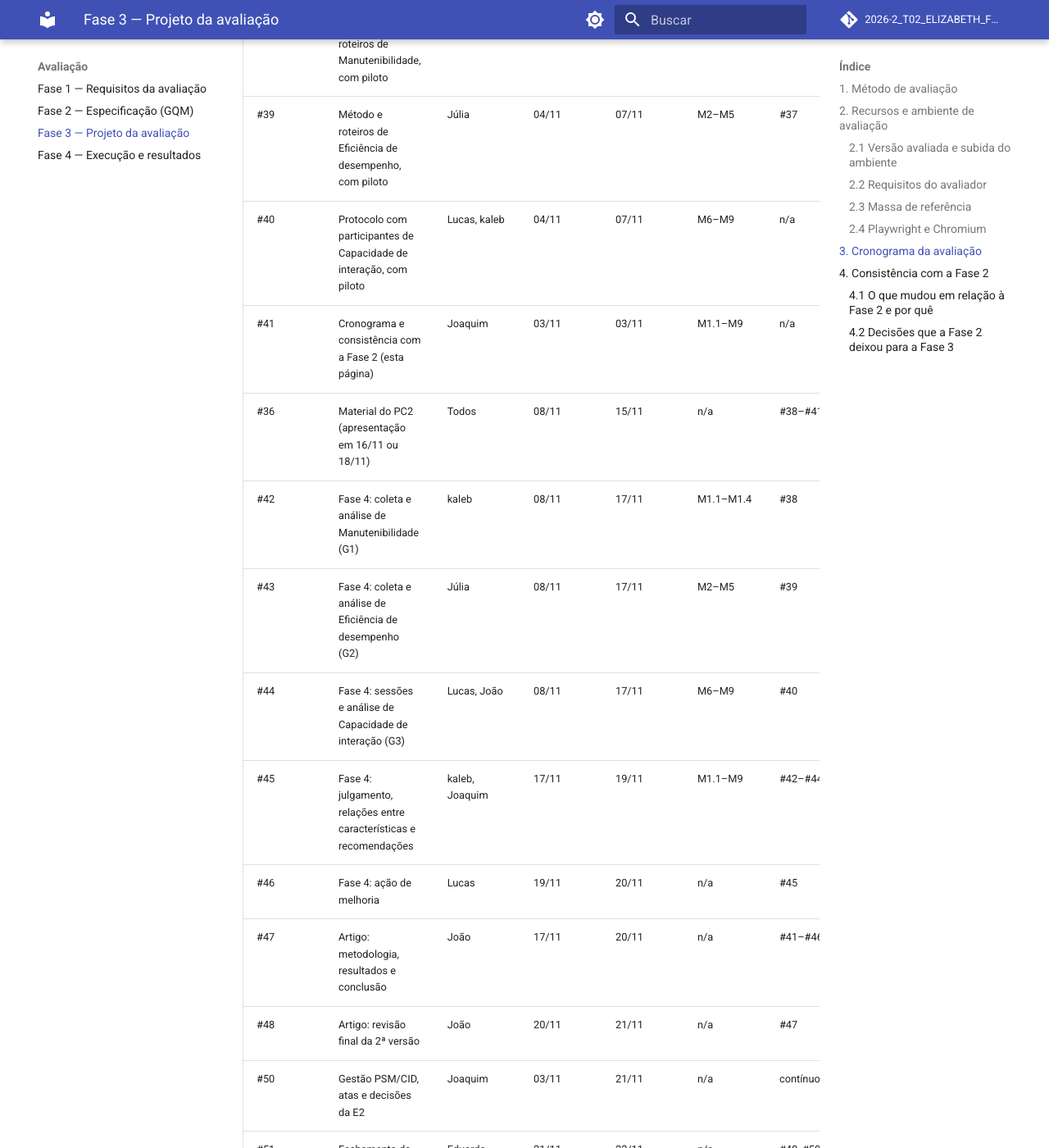
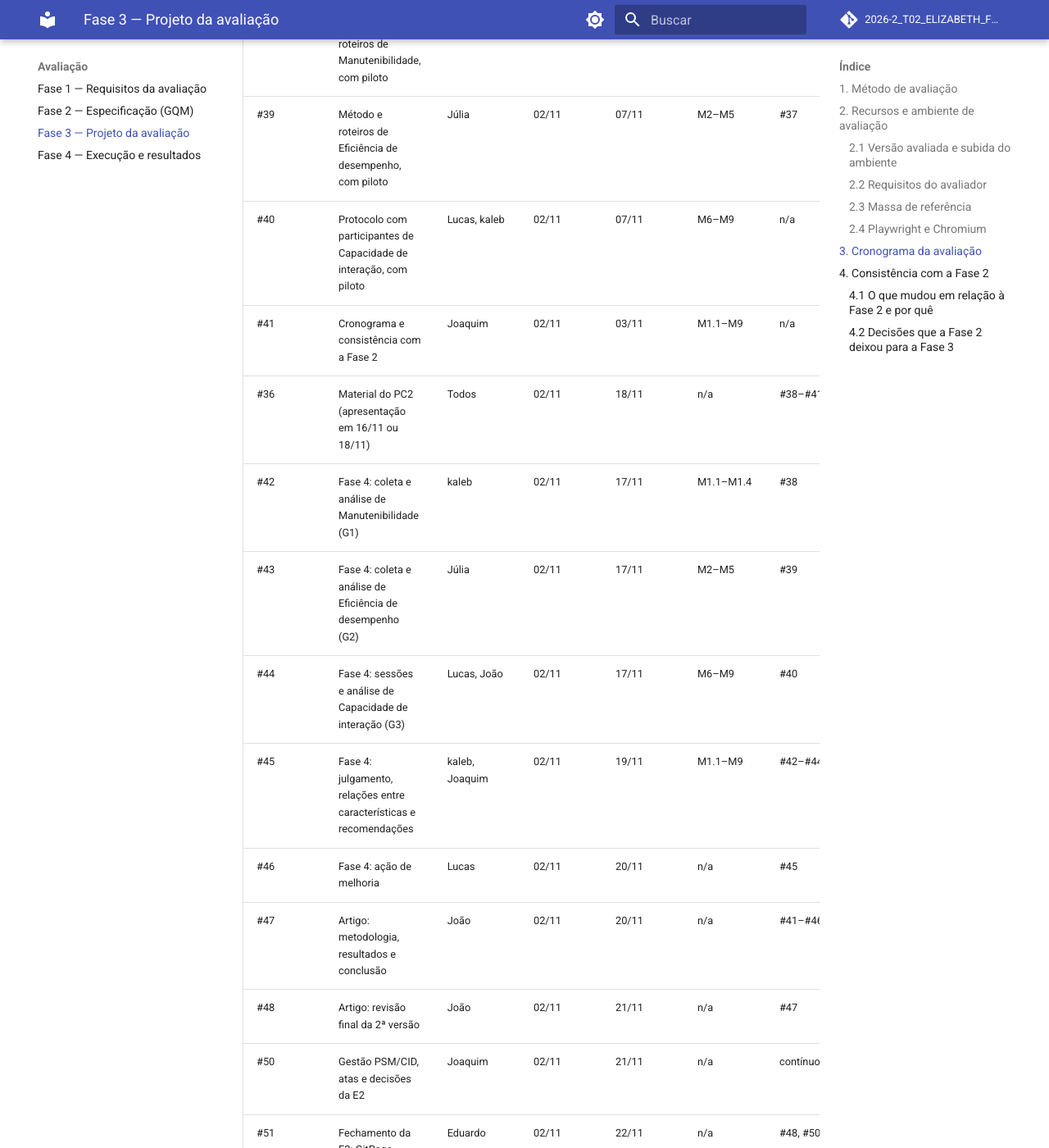
Before and after one commit to FCTE-Qualidade-de-Software-1/2026-2_T02_ELIZABETH_FRIEDMAN, an MkDocs documentation site: the page built from docs/fase-3.md, in a window 1280 px wide and 1400 px high, scrolled down 12380 px. Shown: the whole window at 82% size. Built offline with MkDocs 1.6.1 and Material for MkDocs 9.7.7, drawn with Linux system fonts in a browser that asks for light colours; comment, search, counter and statistics services are not loaded.

Commit message:
docs: corrige datas no cronograma

```diff
--- a/docs/fase-3.md
+++ b/docs/fase-3.md
@@ -307,21 +307,21 @@
 
 | Issue | Atividade | Responsável | Início | Fim | Métricas | Depende de |
 |------|-----------|-------------|--------|-----|----------|------------|
-| #37 | Ambiente de avaliação e massa de referência (concluído) | Júlia | 03/11 | 03/11 | M1.3, M1.4, M2–M5 | n/a |
-| #38 | Método e roteiros de Manutenibilidade, com piloto | Lucas | 04/11 | 07/11 | M1.1–M1.4 | #37 |
-| #39 | Método e roteiros de Eficiência de desempenho, com piloto | Júlia | 04/11 | 07/11 | M2–M5 | #37 |
-| #40 | Protocolo com participantes de Capacidade de interação, com piloto | Lucas, kaleb | 04/11 | 07/11 | M6–M9 | n/a |
-| #41 | Cronograma e consistência com a Fase 2 (esta página) | Joaquim | 03/11 | 03/11 | M1.1–M9 | n/a |
-| #36 | Material do PC2 (apresentação em 16/11 ou 18/11) | Todos | 08/11 | 15/11 | n/a | #38–#41 |
-| #42 | Fase 4: coleta e análise de Manutenibilidade (G1) | kaleb | 08/11 | 17/11 | M1.1–M1.4 | #38 |
-| #43 | Fase 4: coleta e análise de Eficiência de desempenho (G2) | Júlia | 08/11 | 17/11 | M2–M5 | #39 |
-| #44 | Fase 4: sessões e análise de Capacidade de interação (G3) | Lucas, João | 08/11 | 17/11 | M6–M9 | #40 |
-| #45 | Fase 4: julgamento, relações entre características e recomendações | kaleb, Joaquim | 17/11 | 19/11 | M1.1–M9 | #42–#44 |
-| #46 | Fase 4: ação de melhoria | Lucas | 19/11 | 20/11 | n/a | #45 |
-| #47 | Artigo: metodologia, resultados e conclusão | João | 17/11 | 20/11 | n/a | #41–#46 |
-| #48 | Artigo: revisão final da 2ª versão | João | 20/11 | 21/11 | n/a | #47 |
-| #50 | Gestão PSM/CID, atas e decisões da E2 | Joaquim | 03/11 | 21/11 | n/a | contínuo |
-| #51 | Fechamento da E2: GitPage, contribuição e *release* v2.0 | Eduardo | 21/11 | 22/11 | n/a | #48, #50 |
+| #37 | Ambiente de avaliação e massa de referência (concluído) | Júlia | 02/11 | 03/11 | M1.3, M1.4, M2–M5 | n/a |
+| #38 | Método e roteiros de Manutenibilidade, com piloto | Lucas | 02/11 | 07/11 | M1.1–M1.4 | #37 |
+| #39 | Método e roteiros de Eficiência de desempenho, com piloto | Júlia | 02/11 | 07/11 | M2–M5 | #37 |
+| #40 | Protocolo com participantes de Capacidade de interação, com piloto | Lucas, kaleb | 02/11 | 07/11 | M6–M9 | n/a |
+| #41 | Cronograma e consistência com a Fase 2 | Joaquim | 02/11 | 03/11 | M1.1–M9 | n/a |
+| #36 | Material do PC2 (apresentação em 16/11 ou 18/11) | Todos | 02/11 | 18/11 | n/a | #38–#41 |
+| #42 | Fase 4: coleta e análise de Manutenibilidade (G1) | kaleb | 02/11 | 17/11 | M1.1–M1.4 | #38 |
+| #43 | Fase 4: coleta e análise de Eficiência de desempenho (G2) | Júlia | 02/11 | 17/11 | M2–M5 | #39 |
+| #44 | Fase 4: sessões e análise de Capacidade de interação (G3) | Lucas, João | 02/11 | 17/11 | M6–M9 | #40 |
+| #45 | Fase 4: julgamento, relações entre características e recomendações | kaleb, Joaquim | 02/11 | 19/11 | M1.1–M9 | #42–#44 |
+| #46 | Fase 4: ação de melhoria | Lucas | 02/11 | 20/11 | n/a | #45 |
+| #47 | Artigo: metodologia, resultados e conclusão | João | 02/11 | 20/11 | n/a | #41–#46 |
+| #48 | Artigo: revisão final da 2ª versão | João | 02/11 | 21/11 | n/a | #47 |
+| #50 | Gestão PSM/CID, atas e decisões da E2 | Joaquim | 02/11 | 21/11 | n/a | contínuo |
+| #51 | Fechamento da E2: GitPage, contribuição e *release* v2.0 | Eduardo | 02/11 | 22/11 | n/a | #48, #50 |
 
 ---
 
```
